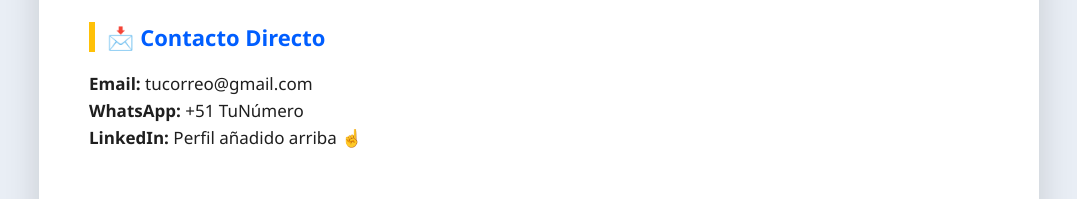
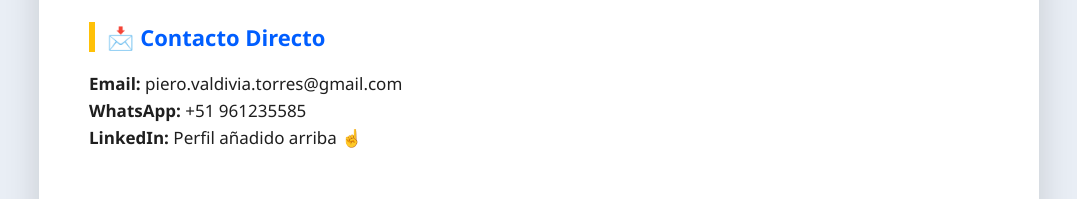
Before and after one commit to pierovaldiviatorres-ops/pierovaldiviatorres.github.io, a plain HTML site: page index.html in a window 1280 px wide. Shown: the part 1156-1355 px from the top of the page, without its empty margins (101-1178 px from the left). Drawn offline with Linux system fonts and the light colour scheme.

Commit message:
Update contact information in index.html

```diff
--- a/index.html
+++ b/index.html
@@ -132,8 +132,8 @@
     <div class="link-card">🔗 <a href="https://www.linkedin.com/in/fátima-antonella-cruz-talavera-0b99b2356/?originalSubdomain=pe" target="_blank">Fátima Antonella Cruz Talavera</a></div>
 
     <h2 id="contacto">📩 Contacto Directo</h2>
-    <p><strong>Email:</strong> tucorreo@gmail.com <br>
-       <strong>WhatsApp:</strong> +51 TuNúmero <br>
+    <p><strong>Email:</strong> piero.valdivia.torres@gmail.com <br>
+       <strong>WhatsApp:</strong> +51 961235585 <br>
        <strong>LinkedIn:</strong> Perfil añadido arriba ☝</p>
 
     <div class="footer">© 2025 - Curriculum digital desarrollado por Piero Valdivia</div>
```
